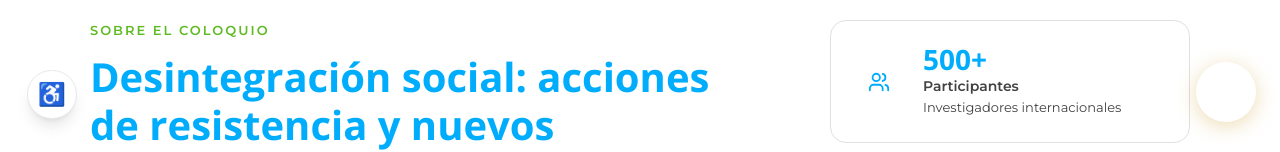
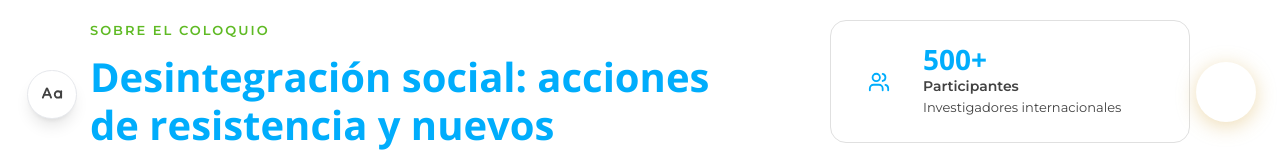
Before and after one commit to NCM08/coloquio-puc, a Next.js app: page / in a window 1280 px wide. Shown: the part 654-806 px from the top of the page. Built offline with nearby package versions, Linux system fonts and the light colour scheme.

Commit message:
Hotfix: Nuevo icono de accesibilidad académico y corrección de lógica de cambio de fuente root
Co-Authored-By: Claude Sonnet 4.6 <noreply@anthropic.com>

```diff
--- a/components/ui/AccessibilityWidget.tsx
+++ b/components/ui/AccessibilityWidget.tsx
@@ -1,9 +1,10 @@
 "use client";
 
 import { useState, useEffect } from "react";
+import { CaseSensitive } from "lucide-react";
 
-const FONT_SIZES = [14, 16, 18, 20, 22];
-const DEFAULT_INDEX = 1; // 16px
+const FONT_SIZES = [18, 22, 26];
+const DEFAULT_INDEX = 0; // 18px — Normal
 const STORAGE_KEY = "a11y-font-index";
 
 export default function AccessibilityWidget() {
@@ -120,7 +121,7 @@ export default function AccessibilityWidget() {
         className="w-11 h-11 rounded-full bg-white dark:bg-gray-900 border border-gray-200 dark:border-gray-700 shadow-lg flex items-center justify-center text-xl hover:scale-105 active:scale-95 transition-transform"
         title="Accesibilidad"
       >
-        ♿
+        <CaseSensitive size={22} strokeWidth={2} />
       </button>
     </div>
   );
```
